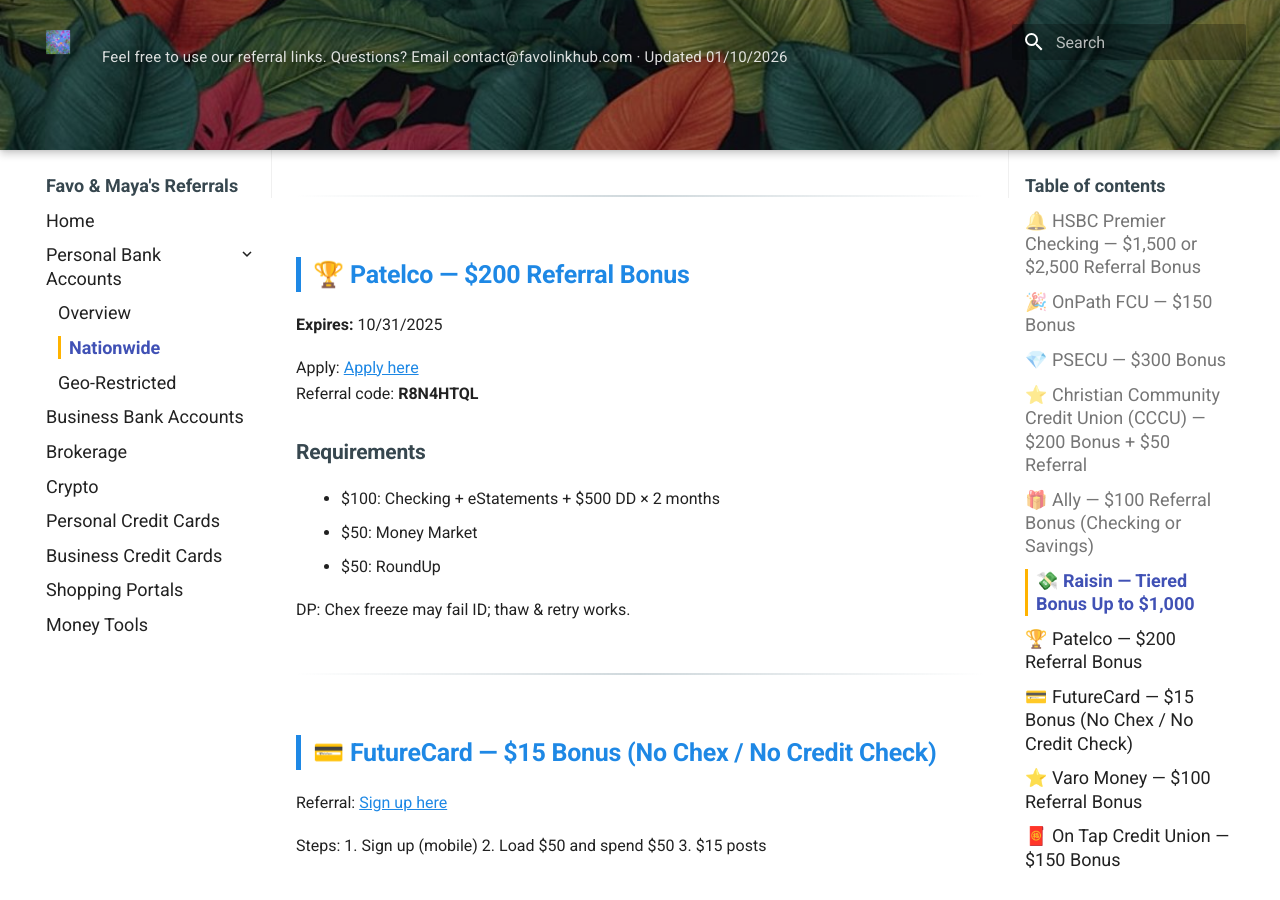
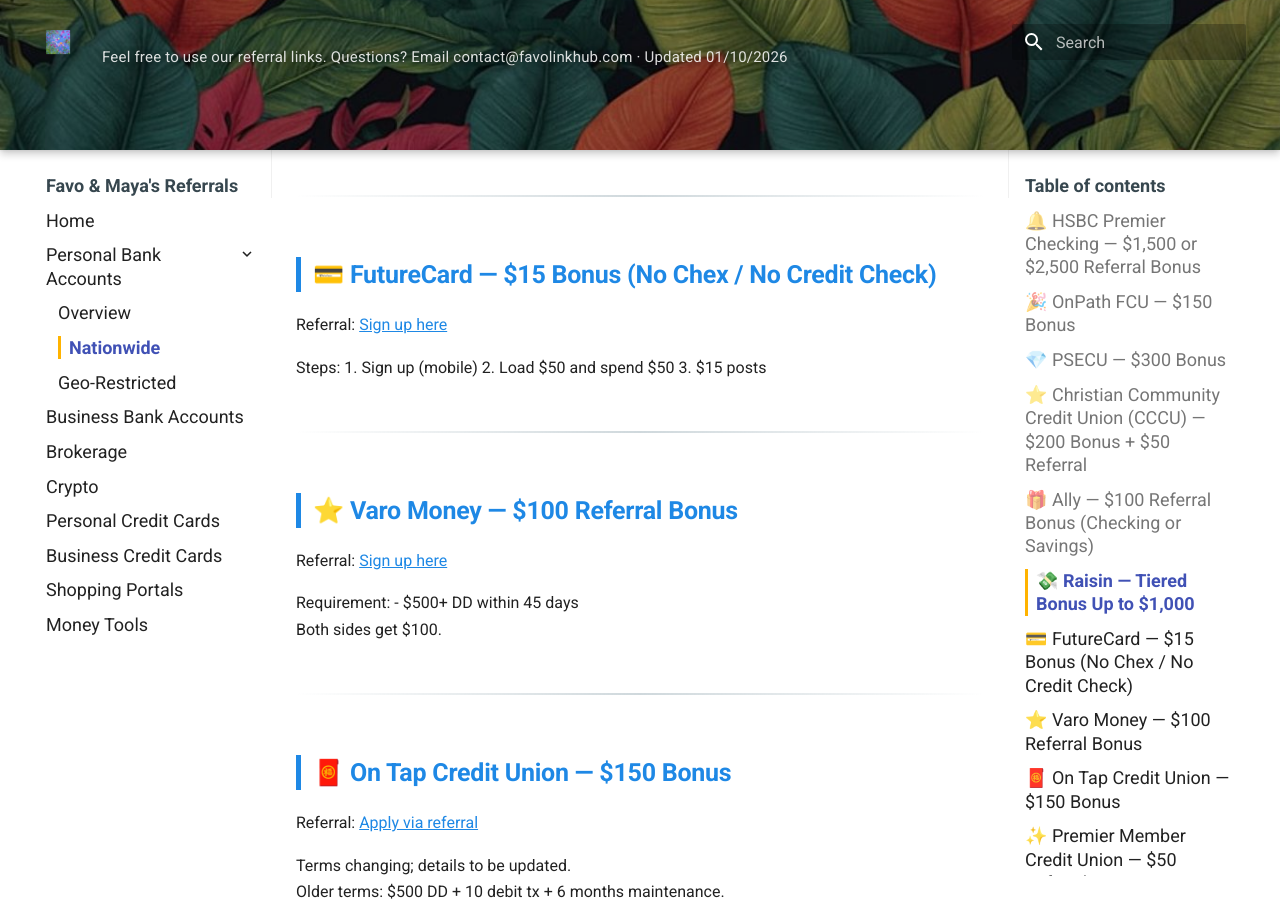
Before and after one commit to whispersofzephyr/favolinkhub-site, an MkDocs documentation site: the page built from docs/personal-bank-nationwide.md, in a window 1280 px wide and 900 px high, scrolled down 3668 px. Built offline with MkDocs 1.6.1 and Material for MkDocs 9.7.7, drawn with Linux system fonts in a browser that asks for light colours.

Commit message:
Update personal-bank-nationwide.md

```diff
--- a/docs/personal-bank-nationwide.md
+++ b/docs/personal-bank-nationwide.md
@@ -114,21 +114,6 @@ Maintain balance **180 days**.
 
 ---
 
-## 🏆 Patelco — $200 Referral Bonus
-**Expires:** 10/31/2025
-
-Apply: [Apply here](https://www.patelco.org/campaign/refer)
-Referral code: **R8N4HTQL**
-
-### Requirements
-- $100: Checking + eStatements + $500 DD × 2 months
-- $50: Money Market
-- $50: RoundUp
-
-DP: Chex freeze may fail ID; thaw & retry works.
-
----
-
 ## 💳 FutureCard — $15 Bonus (No Chex / No Credit Check)
 
 Referral: [Sign up here](https://getfuturecard.com/7cf2deb8-7628-48bc-89df-3599fbf2af4e)
```
